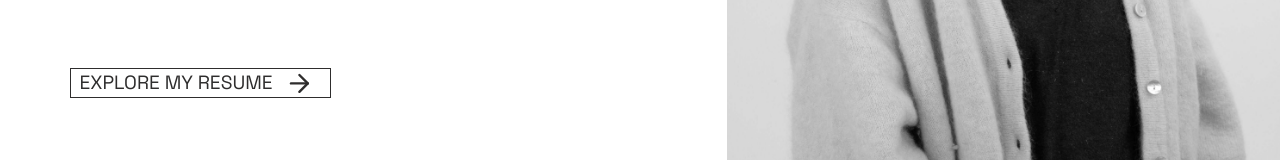
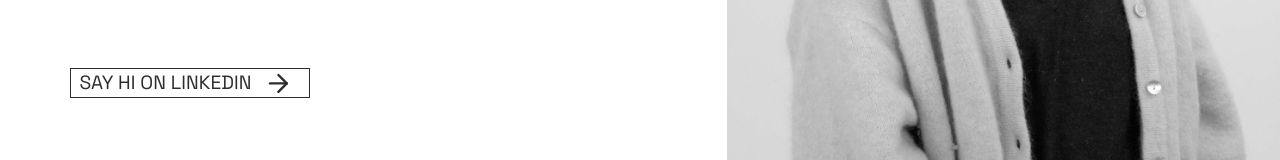
Before and after one commit to justroxanne/portfolio, a React (Vite) app: page /#hello in a window 1280 px wide. Shown: the part 2143-2303 px from the top of the page. Built offline with nearby package versions, Linux system fonts and the light colour scheme.

Commit message:
🚚 Change link

```diff
--- a/src/components/Cursor.tsx
+++ b/src/components/Cursor.tsx
@@ -19,7 +19,7 @@ const Cursor = ({ mousePosition }: Props) => {
         data-text={cursorData.data === "text"}
         data-hover={cursorData.data === "hover"}
         style={{
-          backgroundImage: `url(${currentImageSrc || null})`,
+          backgroundImage: currentImageSrc ? `url(${currentImageSrc})` : "none",
           transform: `translate(calc(${mousePosition.x}px - 50%), calc(${mousePosition.y}px - 50%))`,
         }}
       >
--- a/src/components/sections/About.tsx
+++ b/src/components/sections/About.tsx
@@ -47,9 +47,9 @@ const About = () => {
         </p>
       </div>
       <a
-        href="../../RoxanneLucasCV2023.pdf"
+        href="https://www.linkedin.com/in/roxannelucas/"
         target="_blank"
-        className="resume-pdf"
+        className="say-hi"
         onMouseOver={() =>
           setCursorData({
             data: "text",
@@ -63,7 +63,7 @@ const About = () => {
           })
         }
       >
-        <span>EXPLORE MY RESUME</span>
+        <span>SAY HI ON LINKEDIN</span>
         <FiArrowRight
           style={{ height: "1.5em", width: "1.5em" }}
           className="arrow"
--- a/src/styles/sections/about.scss
+++ b/src/styles/sections/about.scss
@@ -28,7 +28,7 @@
   padding-inline: 0.5rem;
 }
 
-.resume-pdf {
+.say-hi {
   display: flex;
   align-items: center;
   gap: 0.8rem;
@@ -60,7 +60,7 @@
   }
 
   .parkour,
-  .resume-pdf {
+  .say-hi {
     margin-left: 3vw;
   }
 
@@ -68,7 +68,7 @@
     transition: transform 0.25s ease-in;
   }
 
-  .resume-pdf {
+  .say-hi {
     span {
       font-weight: 400;
     }
```
Also changed, not shown: 1 other file (tests, documents, lock files or other folders).
